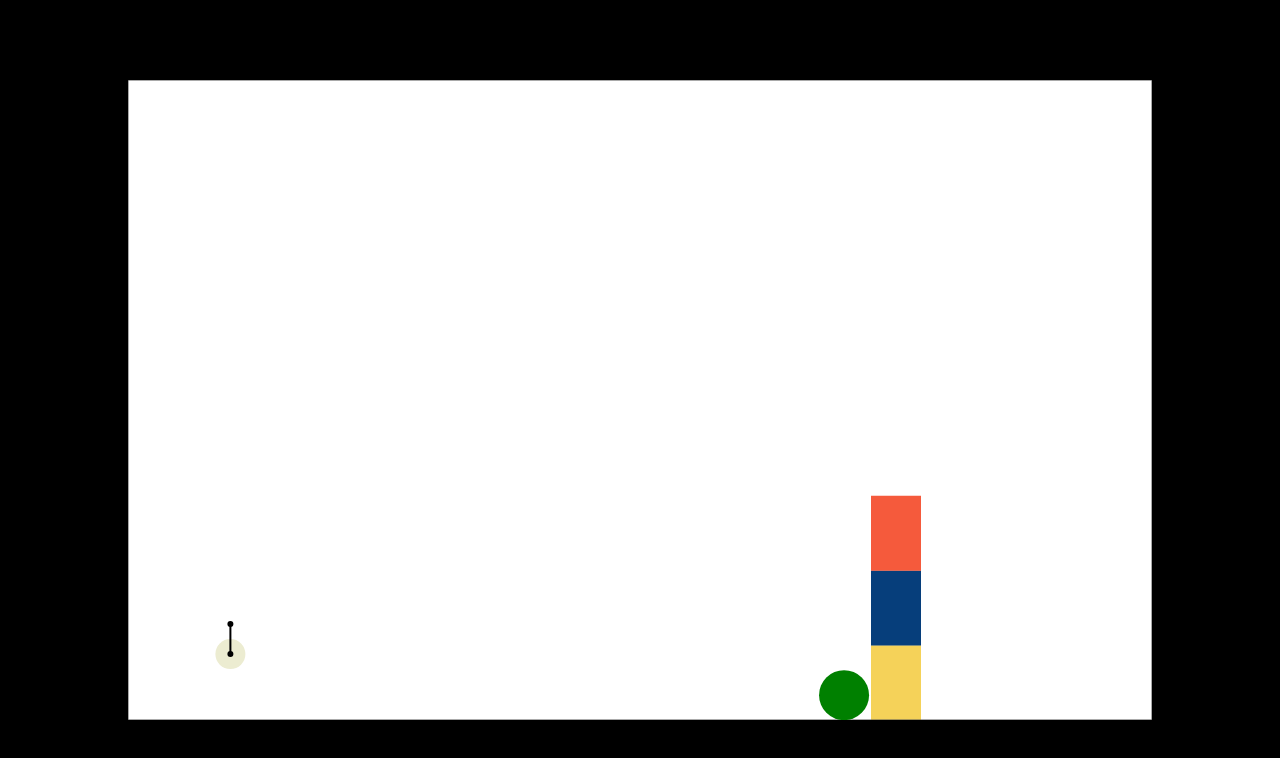
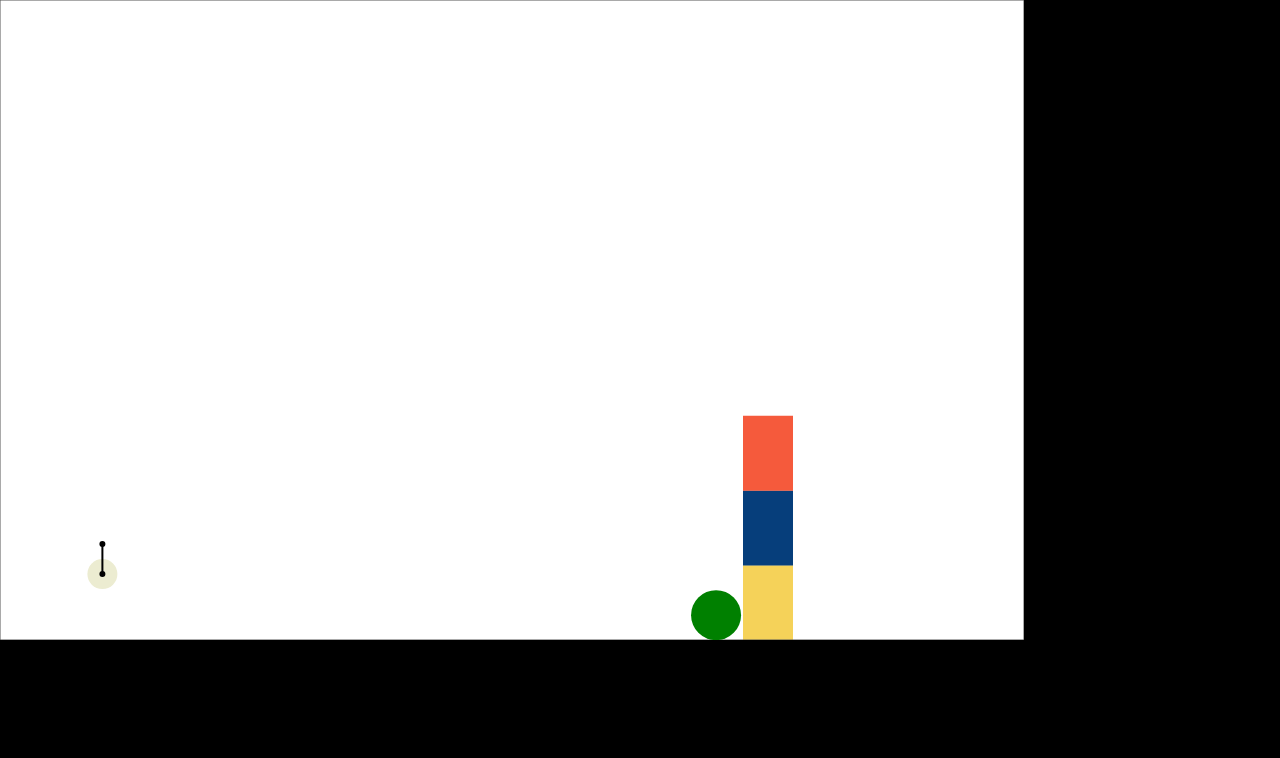
Before and after one commit to TKDPenguin/Background-Noise-Remover, a plain HTML site: page Views/level1.html in a window 1280 px wide. Drawn offline with nearby package versions, Linux system fonts and the light colour scheme.

Commit message:
remove auto margin

```diff
--- a/level.css
+++ b/level.css
@@ -8,11 +8,11 @@ body {
 
 canvas {
     padding: 0;
-    margin: auto;
+    /* margin: auto; */
     display: block;
     position: absolute;
     top: 0;
     bottom: 0;
     left: 0;
     right: 0;
-}
+}s
```
